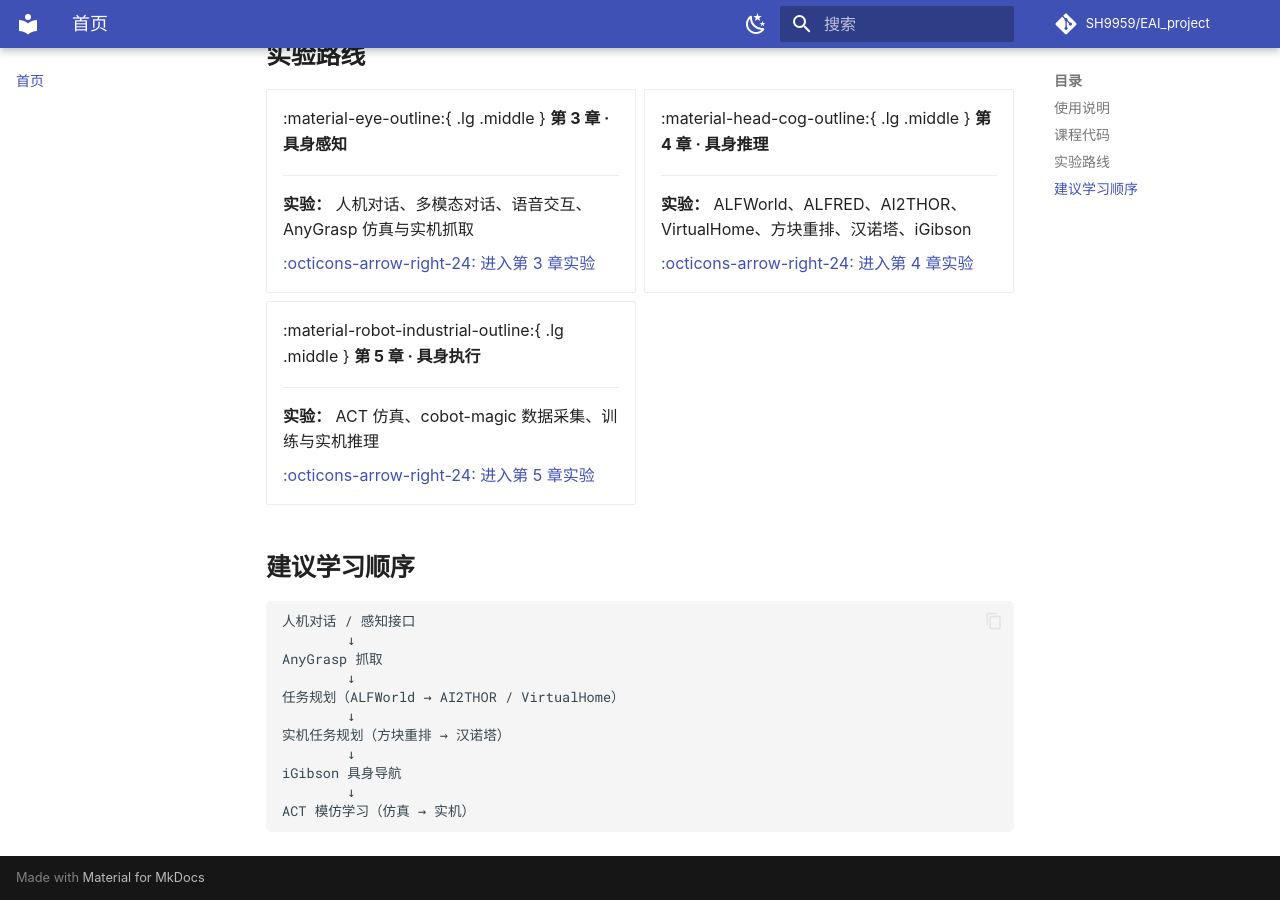
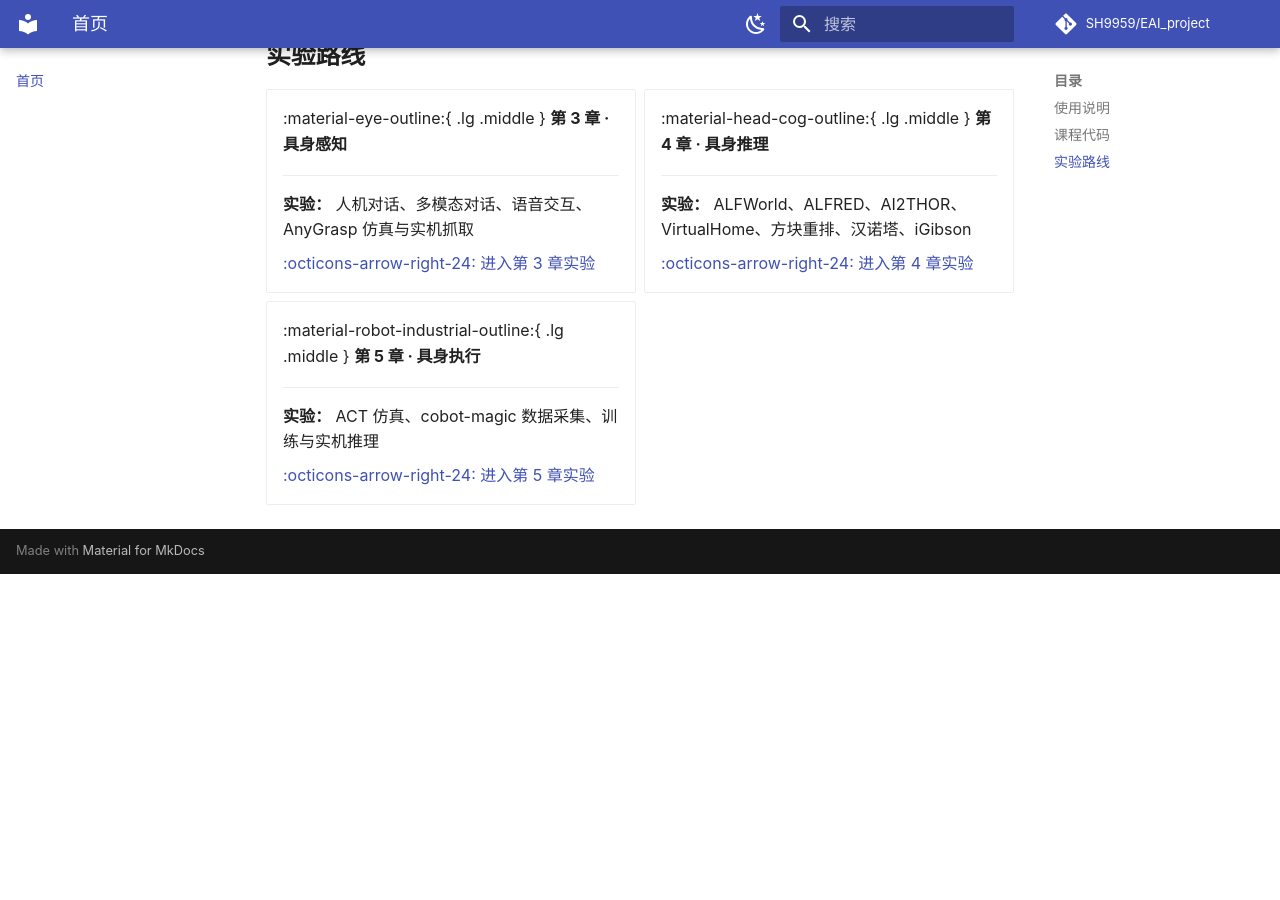
Before and after one commit to SH9959/EAI_experiment_handbook, an MkDocs documentation site: the page built from docs/index.md, in a window 1280 px wide and 900 px high, scrolled down 1774 px. Built offline with MkDocs 1.6.1 and Material for MkDocs 9.7.7, drawn with Linux system fonts in a browser that asks for light colours; comment, search, counter and statistics services are not loaded; after the commit the page ends 2348 px from its top, so only the background shows below that.

Commit message:
Update index.md

````diff
--- a/docs/index.md
+++ b/docs/index.md
@@ -67,19 +67,3 @@
     [:octicons-arrow-right-24: 进入第 5 章实验](student/ch5-imitation.md)
 
 </div>
-
-## 建议学习顺序
-
-```text
-人机对话 / 感知接口
-        ↓
-AnyGrasp 抓取
-        ↓
-任务规划（ALFWorld → AI2THOR / VirtualHome）
-        ↓
-实机任务规划（方块重排 → 汉诺塔）
-        ↓
-iGibson 具身导航
-        ↓
-ACT 模仿学习（仿真 → 实机）
-```
````
